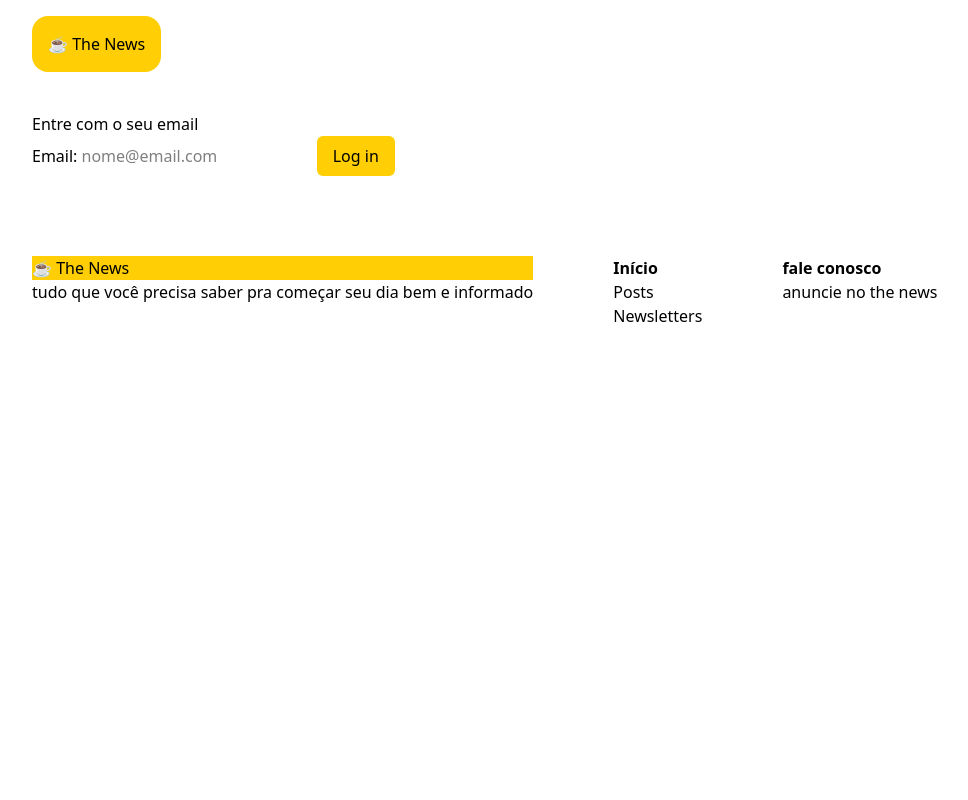
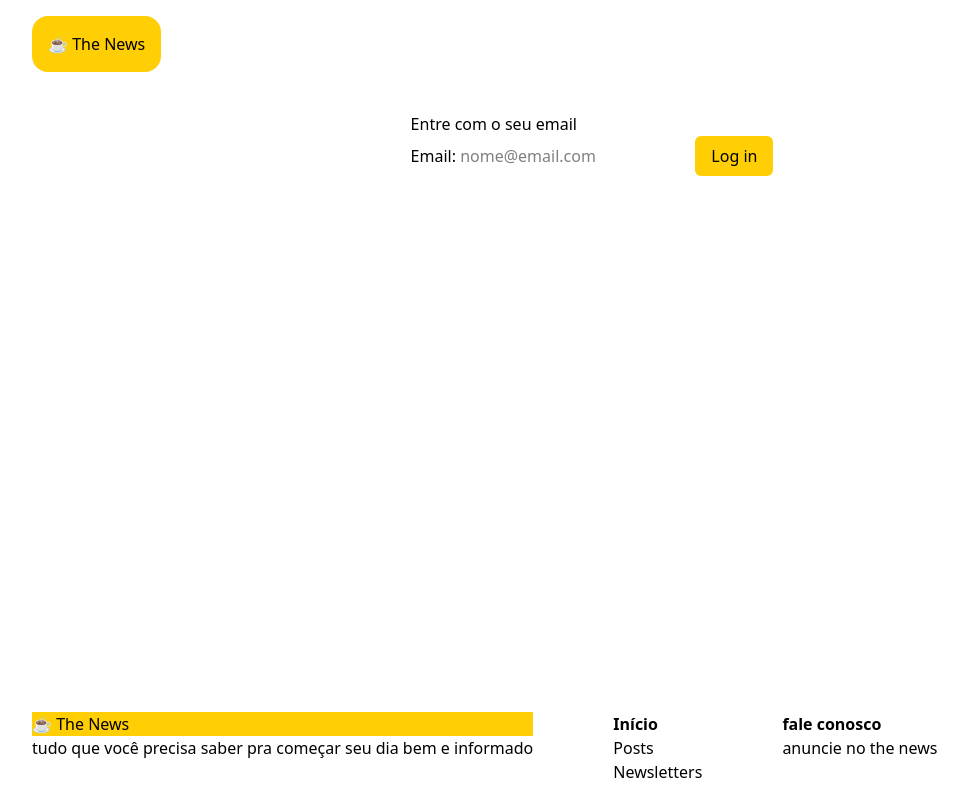
Before and after one commit to AndreiFlau/Waffles-NewsCase-Frontend, a React (Vite) app: page /login in a window 1280 px wide. Shown: the whole page, without its empty margins (48-1016 px from the left). Built offline with nearby package versions, Linux system fonts and the light colour scheme; no server answers.

Commit message:
better spacing and margins for the login screen

```diff
--- a/src/components/App.tsx
+++ b/src/components/App.tsx
@@ -29,7 +29,7 @@ function App() {
   }, [user, navigate]);
 
   return (
-    <div className="max-w-6xl mx-auto p-4">
+    <div className="max-w-6xl mx-auto p-4 min-h-screen flex flex-col">
       <Header />
       <Main />
       {shouldShowDiv &&
--- a/src/components/Main.tsx
+++ b/src/components/Main.tsx
@@ -2,7 +2,7 @@ import { Outlet } from "react-router";
 
 function Main() {
   return (
-    <main className="mt-10">
+    <main className="mt-10 flex-auto flex flex-col">
       <Outlet />
     </main>
   );
--- a/src/components/Pages/Login.tsx
+++ b/src/components/Pages/Login.tsx
@@ -35,7 +35,7 @@ function Login() {
   }
 
   return (
-    <section>
+    <section className="self-center justify-self-center mr-auto ml-auto">
       <h1>Entre com o seu email</h1>
       <form onSubmit={handleSubmit}>
         <label htmlFor="email">Email: </label>
```
